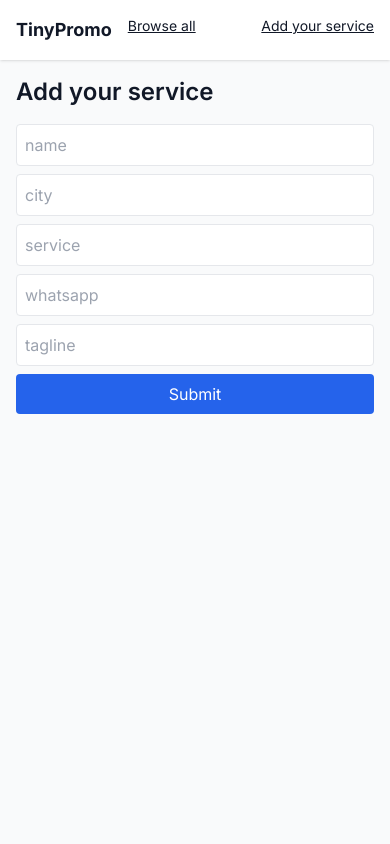
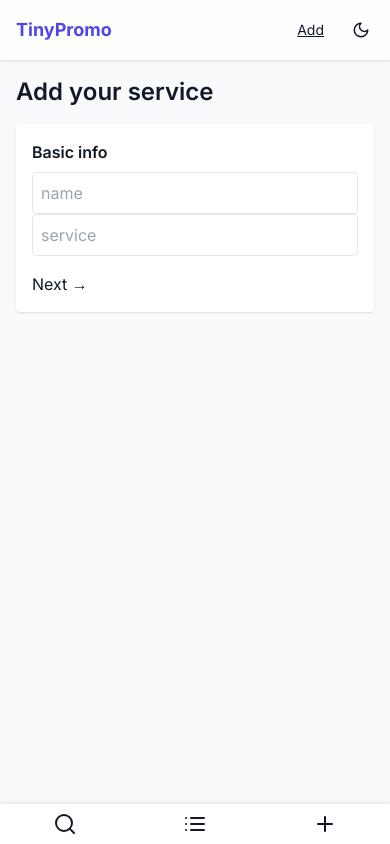
Before and after one commit to nonexee/tinypromo, a Next.js app: page /add in a window 390 px wide. Built offline with nearby package versions, Linux system fonts and the light colour scheme; no server answers.

Commit message:
chore: add breadcrumb & review modal stubs; install next-themes

```diff
--- /dev/null
+++ b/components/BottomNav.tsx
@@ -0,0 +1,12 @@
+import Link from 'next/link';
+import { Search, List, Plus } from 'lucide-react';
+
+export default function BottomNav() {
+  return (
+    <nav className="sm:hidden fixed bottom-0 inset-x-0 bg-white dark:bg-gray-800 shadow-t flex justify-around py-2 z-40">
+      <Link href="/" aria-label="Search"><Search /></Link>
+      <Link href="/all" aria-label="Browse"><List /></Link>
+      <Link href="/add" aria-label="Add"><Plus /></Link>
+    </nav>
+  );
+}
--- /dev/null
+++ b/components/Breadcrumb.tsx
@@ -0,0 +1,22 @@
+import Link from 'next/link';
+
+export default function Breadcrumb({
+  city,
+  service,
+}: {
+  city: string;
+  service: string;
+}) {
+  return (
+    <p className="text-sm text-gray-500 mb-4">
+      <Link href="/" className="underline">
+        Home
+      </Link>{' '}
+      ›{' '}
+      <Link href={`/${city}`} className="underline capitalize">
+        {city}
+      </Link>{' '}
+      › <span className="capitalize">{service}</span>
+    </p>
+  );
+}
--- a/components/Layout.tsx
+++ b/components/Layout.tsx
@@ -1,46 +1,43 @@
 import Head from 'next/head';
 import Link from 'next/link';
 import { ReactNode } from 'react';
+import { useTheme } from 'next-themes';
+import { Sun, Moon } from 'lucide-react';
+import BottomNav from '@/components/BottomNav';
 
-export default function Layout({
-  children,
-  title,
-}: {
-  children: ReactNode;
-  title?: string;
-}) {
+export default function Layout({ children, title }: { children: ReactNode; title?: string }) {
+  const { theme, setTheme } = useTheme();
+
   return (
     <>
       <Head>
         <title>{title ? `${title} | TinyPromo` : 'TinyPromo'}</title>
-        <meta
-          name="description"
-          content="Instant landing pages for local services worldwide"
-        />
-        {/* Plausible analytics */}
-        <script
-          async
-          defer
-          data-domain="tinypromo.vercel.app"
-          src="https://plausible.io/js/plausible.js"
-        />
+        <meta name="description" content="Instant landing pages for local services" />
+        <script async defer data-domain="tinypromo.vercel.app" src="https://plausible.io/js/plausible.js" />
       </Head>
 
-      <header className="w-full p-4 bg-white shadow">
-        <nav className="max-w-4xl mx-auto flex gap-4">
-          <Link href="/" className="font-bold text-lg">
-            TinyPromo
-          </Link>
-          <Link href="/all" className="text-sm underline">
-            Browse all
-          </Link>
-          <Link href="/add" className="text-sm underline ml-auto">
-            Add your service
-          </Link>
+      {/* top nav */}
+      <header className="sticky top-0 z-40 bg-white/70 dark:bg-gray-800/70 backdrop-blur shadow">
+        <nav className="max-w-5xl mx-auto flex items-center gap-4 p-4">
+          <Link href="/" className="font-bold text-lg text-brand">TinyPromo</Link>
+          <Link href="/all" className="text-sm underline hidden sm:inline">Browse all</Link>
+          <Link href="/add" className="text-sm underline ml-auto">Add</Link>
+
+          {/* dark-mode toggle */}
+          <button
+            aria-label="Toggle dark mode"
+            onClick={() => setTheme(theme === 'dark' ? 'light' : 'dark')}
+            className="ml-2 p-1 rounded hover:bg-gray-200 dark:hover:bg-gray-700"
+          >
+            {theme === 'dark' ? <Sun size={18} /> : <Moon size={18} />}
+          </button>
         </nav>
       </header>
 
-      <main className="max-w-6xl mx-auto p-4">{children}</main>
+      <main className="max-w-5xl mx-auto p-4">{children}</main>
+
+      {/* mobile sticky nav */}
+      <BottomNav />
     </>
   );
 }
--- /dev/null
+++ b/components/ProviderFormWizard.tsx
@@ -0,0 +1,66 @@
+'use client';
+import { useState } from 'react';
+import { supabase } from '@/lib/supabaseClient';
+import { useRouter } from 'next/router';
+
+export default function ProviderFormWizard() {
+  const [step, setStep] = useState(1);
+  const [loading, setLoading] = useState(false);
+  const [form, setForm] = useState({ name: '', city: '', service: '', whatsapp: '', tagline: '', photo: '' });
+  const router = useRouter();
+
+  const next = () => setStep(step + 1);
+  const prev = () => setStep(step - 1);
+
+  const submit = async () => {
+    setLoading(true);
+    const { error } = await supabase.from('providers').insert([form]);
+    setLoading(false);
+    if (error) return alert(error.message);
+    alert('🎉 Your page is live! Share it with your friends.');
+    router.push(`/${form.city}/${form.service}`);
+  };
+
+  const input = (k: keyof typeof form, p: string) => (
+    <input
+      required
+      className="border p-2 rounded w-full"
+      placeholder={k}
+      value={form[k]}
+      onChange={(e) => setForm({ ...form, [k]: e.target.value })}
+    />
+  );
+
+  return (
+    <div className="bg-white dark:bg-gray-800 p-4 rounded shadow max-w-md mx-auto">
+      {step === 1 && (
+        <>
+          <h3 className="font-semibold mb-2">Basic info</h3>
+          {input('name', 'Name')}
+          {input('service', 'Service (e.g., cleaner)')}
+          <button className="mt-4 btn" onClick={next}>Next →</button>
+        </>
+      )}
+      {step === 2 && (
+        <>
+          <h3 className="font-semibold mb-2">Contact</h3>
+          {input('city', 'City')}
+          {input('whatsapp', 'WhatsApp (digits only)')}
+          <button className="mt-4 mr-2 btn" onClick={prev}>← Back</button>
+          <button className="mt-4 btn" onClick={next}>Next →</button>
+        </>
+      )}
+      {step === 3 && (
+        <>
+          <h3 className="font-semibold mb-2">Tagline & Photo</h3>
+          {input('tagline', 'Short tagline')}
+          {/* (optional photo upload skipped for brevity) */}
+          <button className="mt-4 mr-2 btn" onClick={prev}>← Back</button>
+          <button className="mt-4 btn bg-brand text-white" disabled={loading} onClick={submit}>
+            {loading ? 'Submitting…' : 'Publish'}
+          </button>
+        </>
+      )}
+    </div>
+  );
+}
--- /dev/null
+++ b/components/ReviewModal.tsx
@@ -0,0 +1,32 @@
+import { X } from 'lucide-react';
+
+export default function ReviewModal({
+  providerId,
+  onClose,
+}: {
+  providerId: string;
+  onClose: () => void;
+}) {
+  return (
+    <div className="fixed inset-0 bg-black/50 flex items-center justify-center z-50">
+      <div className="bg-white dark:bg-gray-900 p-6 rounded w-full max-w-md">
+        <button
+          onClick={onClose}
+          className="absolute top-2 right-2 text-gray-500 hover:text-gray-800"
+        >
+          <X size={18} />
+        </button>
+        <h3 className="text-lg font-semibold mb-4">Add a review</h3>
+        <p className="text-sm mb-6 opacity-75">
+          (Review form coming soon – stub component to unblock build.)
+        </p>
+        <button
+          onClick={onClose}
+          className="px-4 py-2 bg-brand text-white rounded"
+        >
+          Close
+        </button>
+      </div>
+    </div>
+  );
+}
--- a/components/ServiceCard.tsx
+++ b/components/ServiceCard.tsx
@@ -1,28 +1,32 @@
 import Image from 'next/image';
+import { Star } from 'lucide-react';
 
 export default function ServiceCard({ provider }: { provider: any }) {
+  const avg = provider.avg_rating ?? 0;   // precomputed in SQL or rpc
+
   return (
-    <div className="bg-white shadow rounded p-4 flex flex-col gap-2">
+    <div className="bg-white dark:bg-gray-800 rounded shadow-card hover:shadow-card-hover transition flex flex-col gap-2">
       {provider.photo && (
-        <Image
-          src={provider.photo}
-          alt={provider.name}
-          width={400}
-          height={250}
-          className="rounded"
-          loading="lazy"           /* native lazy-load */
-        />
+        <Image src={provider.photo} alt={provider.name} width={400} height={250} className="rounded-t" loading="lazy" />
       )}
+
+      <div className="p-4 flex-1 flex flex-col gap-2">
         <h2 className="font-semibold text-xl">{provider.name}</h2>
-      <p className="text-gray-600">{provider.tagline}</p>
+        {avg > 0 && (
+          <span className="flex items-center gap-1 text-amber-500 text-sm">
+            <Star size={14} fill="currentColor" /> {avg.toFixed(1)}
+          </span>
+        )}
+        <p className="text-gray-600 dark:text-gray-300 flex-1">{provider.tagline}</p>
         <a
           href={`https://wa.me/${provider.whatsapp}`}
           target="_blank"
-        rel="noopener noreferrer"
-        className="bg-green-600 text-white text-center rounded p-2 mt-auto"
+          rel="noreferrer"
+          className="mt-auto bg-green-600 hover:bg-green-700 text-white text-center rounded py-2"
         >
           Message on WhatsApp
         </a>
       </div>
+    </div>
   );
 }
--- a/globals.css
+++ b/globals.css
@@ -2,6 +2,6 @@
 @tailwind components;
 @tailwind utilities;
 
-body {
-  @apply bg-gray-50 text-gray-900;
-}
+:root { --spacing: 2rem; }
+body { @apply bg-gray-50 dark:bg-gray-900 text-gray-900 dark:text-gray-100; }
+.shadow-t { box-shadow: 0 -1px 4px rgba(0,0,0,.1); }
--- a/package.json
+++ b/package.json
@@ -20,7 +20,11 @@
     "@types/node": "^22.15.18",
     "@types/react": "^19.1.4",
     "@types/react-dom": "^19.1.5",
+    "framer-motion": "^12.11.3",
+    "lucide-react": "^0.510.0",
+    "next-themes": "^0.4.6",
     "tailwindcss": "^3.4.17",
-    "typescript": "^5.8.3"
+    "typescript": "^5.8.3",
+    "use-debounce": "^10.0.4"
   }
 }
--- a/pages/add.tsx
+++ b/pages/add.tsx
@@ -1,11 +1,11 @@
 import Layout from '@/components/Layout';
-import ProviderForm from '@/components/ProviderForm';
+import ProviderFormWizard from '@/components/ProviderFormWizard';
 
-export default function AddService() {
+export default function Add() {
   return (
     <Layout title="Add your service">
       <h1 className="text-2xl font-semibold mb-4">Add your service</h1>
-      <ProviderForm />
+      <ProviderFormWizard />
     </Layout>
   );
 }
--- a/tailwind.config.js
+++ b/tailwind.config.js
@@ -1,8 +1,18 @@
 /** @type {import('tailwindcss').Config} */
 module.exports = {
+  darkMode: 'class',
   content: ['./pages/**/*.{ts,tsx}', './components/**/*.{ts,tsx}'],
   theme: {
-    extend: {},
+    extend: {
+      colors: {
+        brand: { DEFAULT: '#4F46E5', light: '#6366F1', dark: '#4338CA' }, // indigo
+        accent: { DEFAULT: '#F59E0B', light: '#FBBF24', dark: '#D97706' }, // amber
+      },
+      boxShadow: {
+        card: '0 2px 8px rgba(0,0,0,.06)',
+        'card-hover': '0 6px 18px rgba(0,0,0,.12)',
+      },
+    },
   },
   plugins: [],
 };
```
Also changed, not shown: 1 other file (tests, documents, lock files or other folders). Lines whose indentation alone changed are shown as unchanged.
